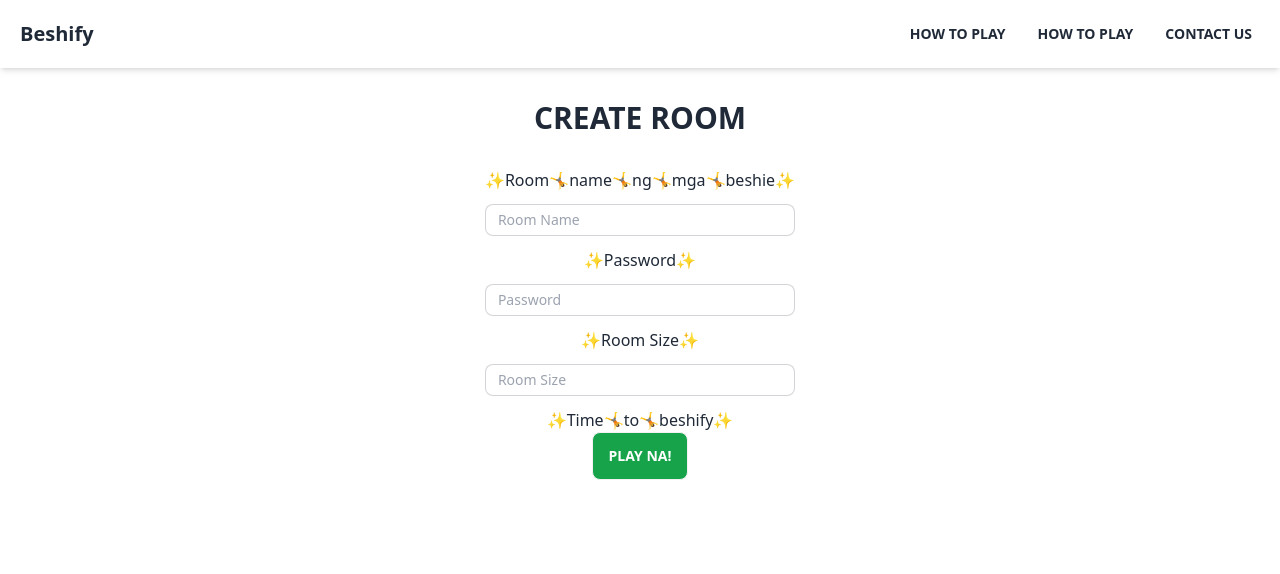
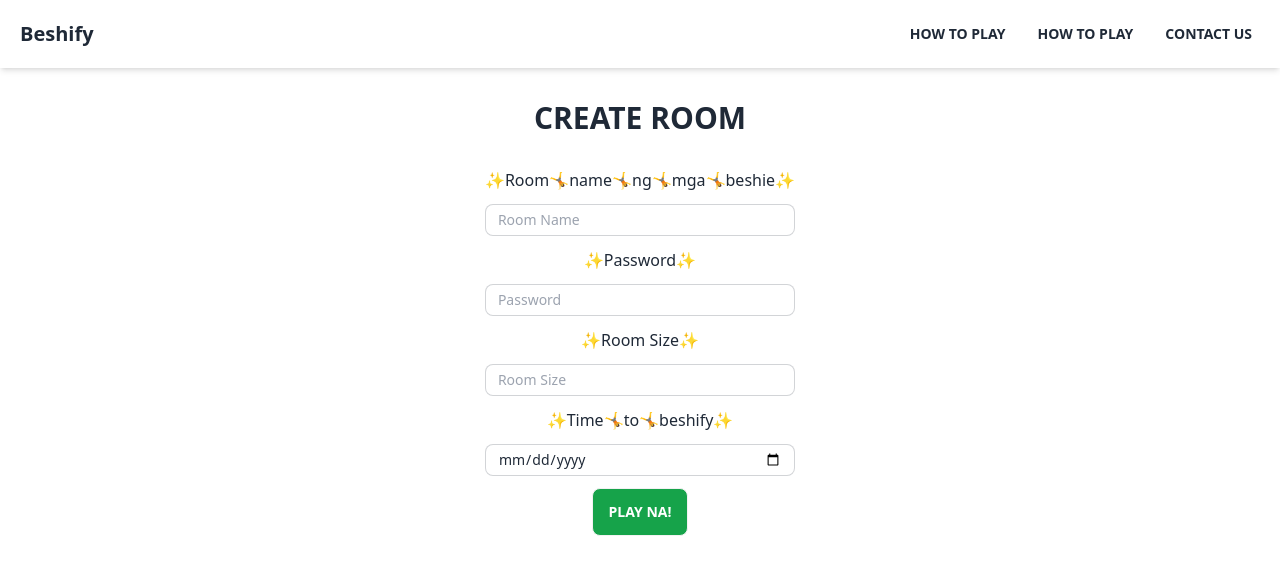
Before and after one commit to FWDP/beshify-game-frontend, a React (Vite) app: page /create-room in a window 1280 px wide. Shown: the top 574 px of the page. Built offline with nearby package versions, Linux system fonts and the light colour scheme.

Commit message:
feat(createroom.tsx): add time to beshify

```diff
--- a/src/pages/CreateRoom.tsx
+++ b/src/pages/CreateRoom.tsx
@@ -37,15 +37,15 @@ const CreateRoom = () => {
             {...register("roomSize")}
           />
         </label>
-        <div>✨Time🤸to🤸beshify✨</div>
-        {/* <label className="flex flex-col">
+        <label className="flex flex-col">
+          ✨Time🤸to🤸beshify✨
           <input
-            type="text"
-            placeholder="Room Size"
-            className="input input-bordered input-sm w-full max-w-xs"
+            type="date"
+            placeholder="Date"
+            className="input input-bordered input-sm w-full max-w-xs my-3"
             {...register("roomSize")}
           />
-        </label> */}
+        </label>
 
         <button type="submit" className="btn bg-green-600 text-white">
           PLAY NA!
```
